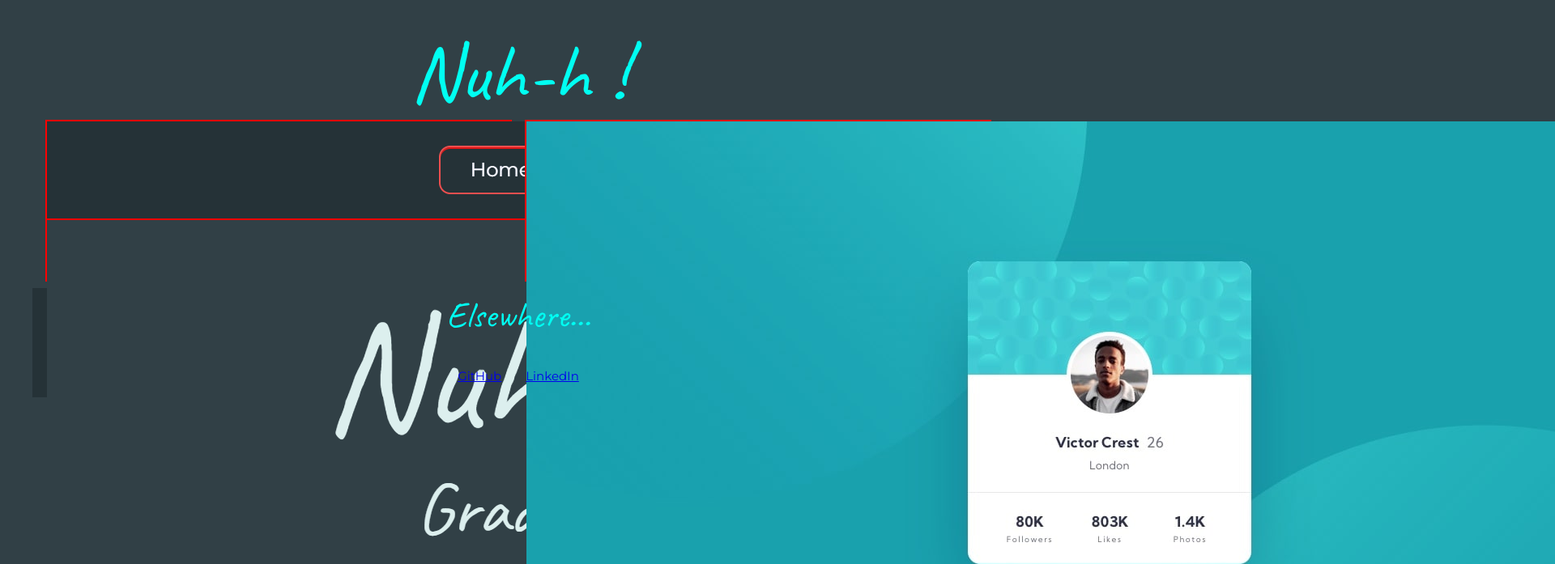
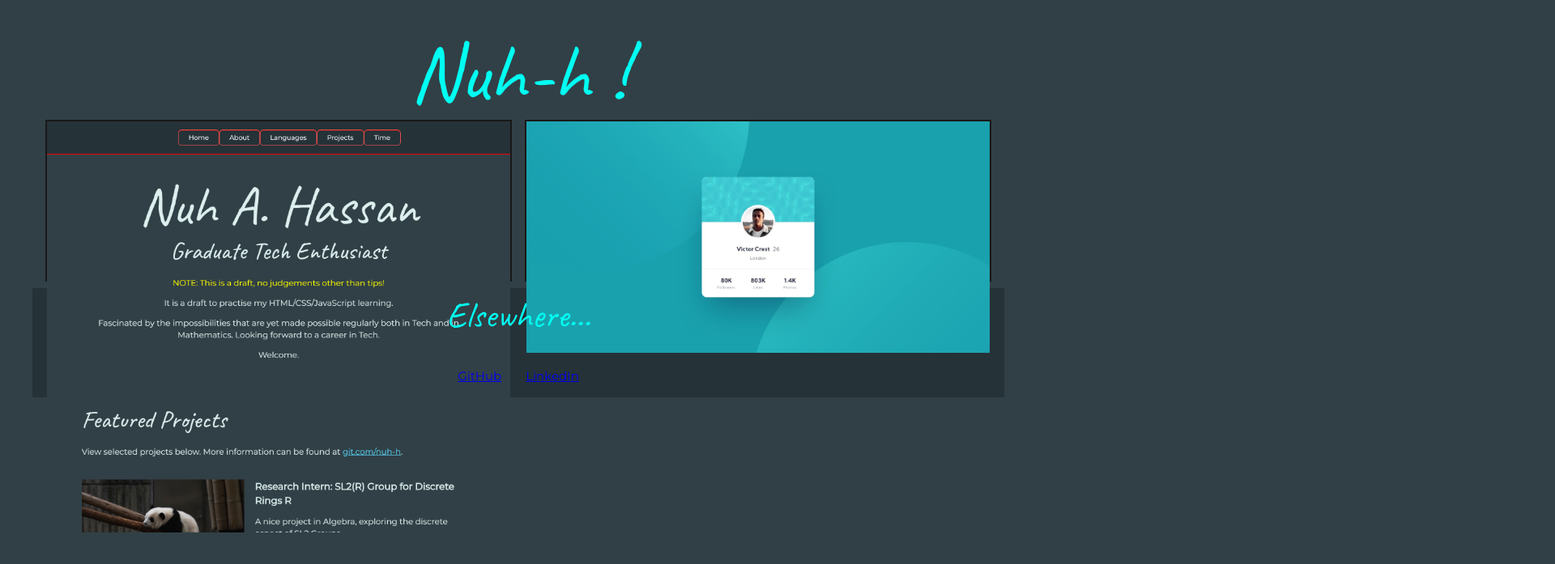
Before and after one commit to Nuh-h/nuh-h.github.io, a plain HTML site: page index.html in a window 1280 px wide. Shown: the top 697 px of the page at 81% size, 1920 px wide, since content can reach past the window. Drawn offline with Linux system fonts and the light colour scheme.

Commit message:
Update homeStyle.css

```diff
--- a/css/homeStyle.css
+++ b/css/homeStyle.css
@@ -45,10 +45,15 @@ h1, h2 {
 	display: inline-block;
 	background-color: white;
 	color: white;
-	border: 2px solid red;
+	border: 2px solid #191818;
 	width: 48%;
 	float:none;
 	margin: 8px;
+}
+img {
+	/*object-fit: cover;*/
+	align-items:center;
+	width:100%
 }
 
 /*Contact Info
```
